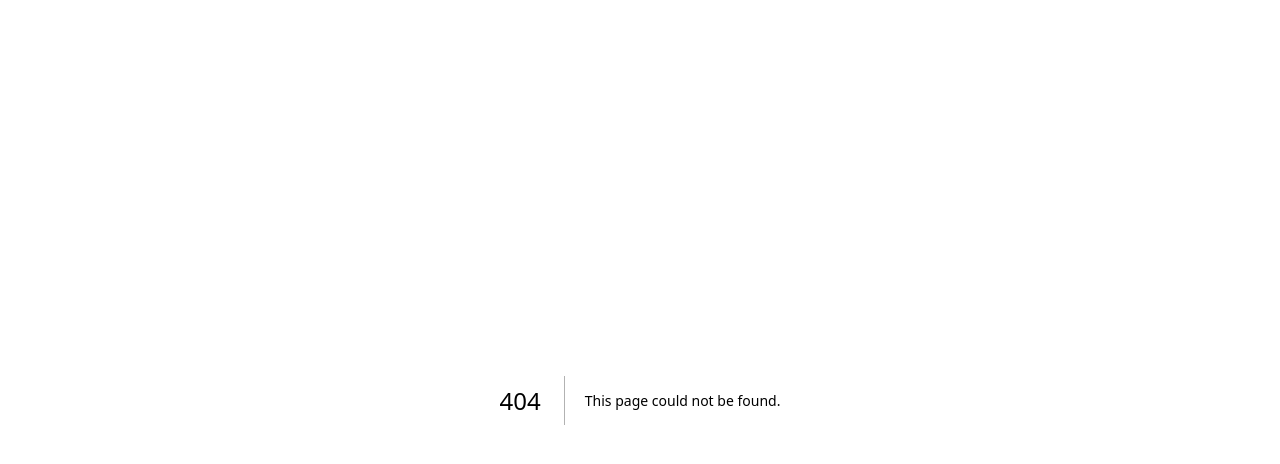
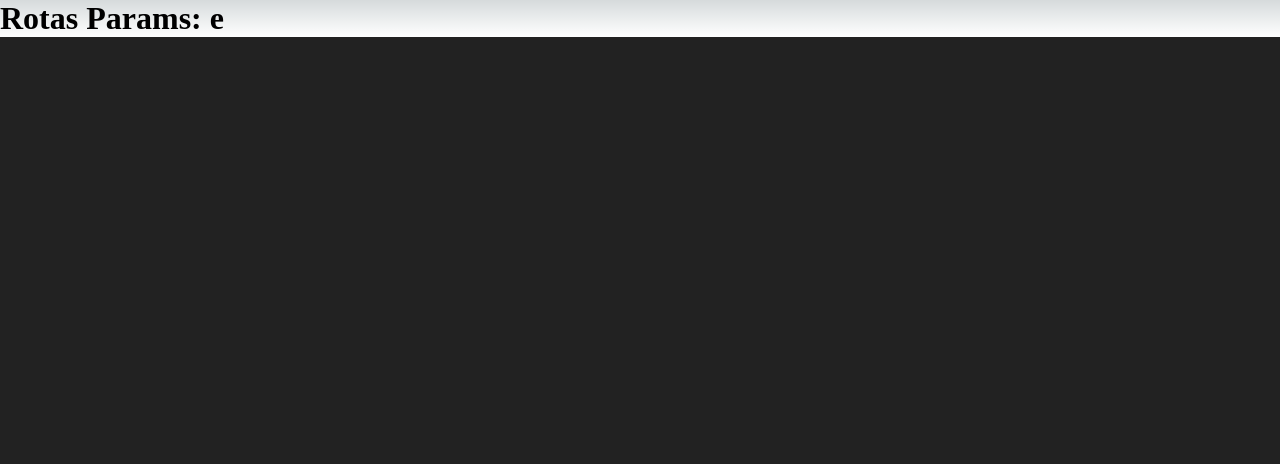
Before and after one commit to luucasor/nextbasico, a Next.js app: page /rotas/params in a window 1280 px wide. Before the commit this address had no page. Shown: the top 464 px of the page. Built offline with nearby package versions, Linux system fonts and the light colour scheme.

Commit message:
Exemplo 2 rotas dinâmicas, com o uso de parâmetros na url

```diff
--- a/src/pages/index.js
+++ b/src/pages/index.js
@@ -9,7 +9,7 @@ export default function Home() {
   return (
     <>
       <Head>
-        <title>Create Next App</title>
+        <title>Recursos Básicos NextJS</title>
         <meta name="description" content="Generated by create next app" />
         <meta name="viewport" content="width=device-width, initial-scale=1" />
         <link rel="icon" href="/favicon.ico" />
--- /dev/null
+++ b/src/pages/rotas/params.jsx
@@ -0,0 +1,13 @@
+import { useRouter } from 'next/router'
+
+export default function params() {
+    const router = useRouter()
+    const id = router.query.id
+    const nome = router.query.nome
+
+    return (
+        <div>
+            <h1>Rotas Params: {id} e {nome}</h1>
+        </div>
+    )
+}
--- a/src/styles/globals.css
+++ b/src/styles/globals.css
@@ -83,6 +83,8 @@ html,
 body {
   max-width: 100vw;
   overflow-x: hidden;
+  background-color: #222;
+  color: #ddd;
 }
 
 body {
```
Also changed, not shown: src/pages/_outraRota.jsx (added, +7 -0 lines), src/pages/rotas/[codigo]/[nome].jsx (added, +13 -0 lines), src/pages/rotas/[codigo]/buscar.jsx (added, +11 -0 lines), src/pages/rotas/index.jsx (added, +7 -0 lines).
